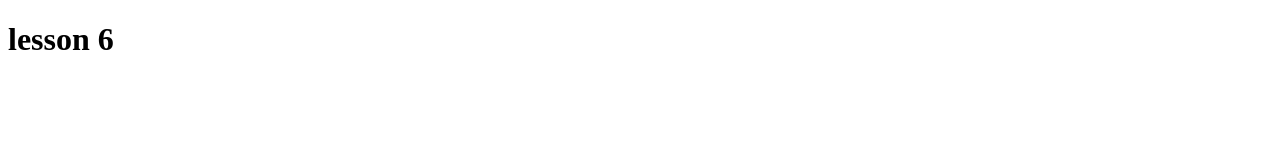
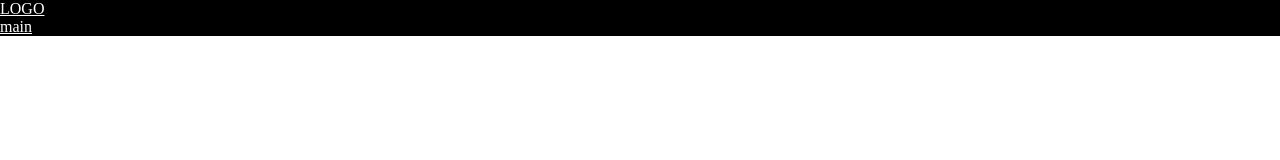
Before and after one commit to alinbrg/front27-lesson6, a plain HTML site: page index.html in a window 1280 px wide. Drawn offline with Linux system fonts and the light colour scheme.

Commit message:
add header

```diff
--- a/index.html
+++ b/index.html
@@ -4,8 +4,18 @@
 	<meta charset="utf-8">
 	<meta name="viewport" content="width=device-width, initial-scale=1">
 	<title>lesson 6</title>
+	<link rel="stylesheet" type="text/css" href="style.css">
 </head>
 <body>
-	<h1>lesson 6</h1>
+	<header>
+		<a href="#">LOGO</a>
+		<nav>
+			<ul>
+				<li>
+					<a href="#">main</a>
+				</li>
+			</ul>
+		</nav>
+	</header>
 </body>
 </html>
--- a/style.css
+++ b/style.css
@@ -3,3 +3,10 @@
 	padding: 0;
 	box-sizing: border-box;
 }
+
+header{
+	background: black;
+}
+a{
+	color: white;
+}
```
